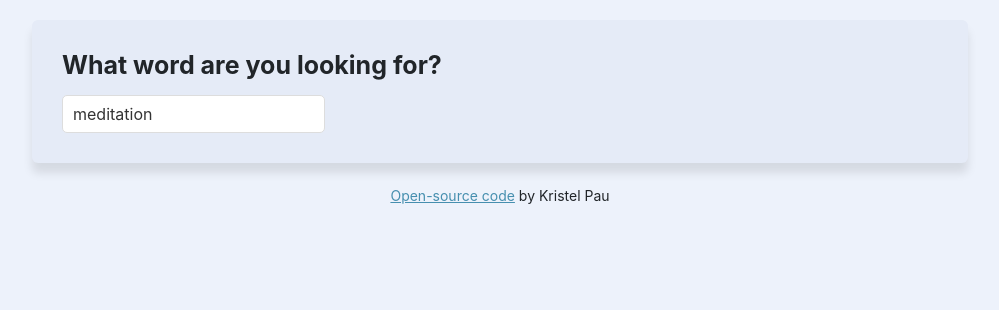
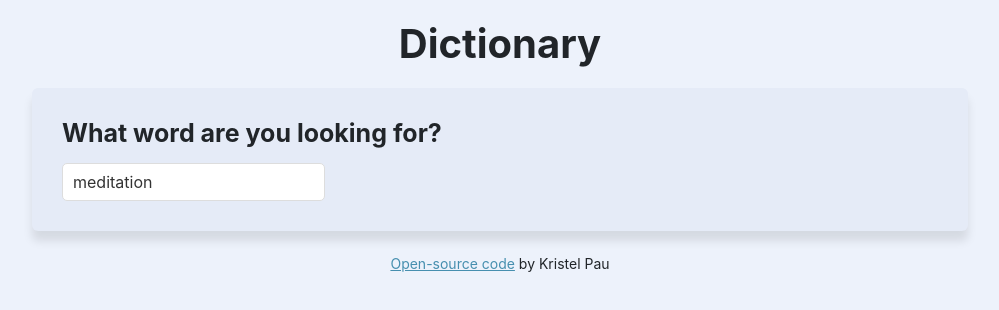
Before and after one commit to kristelpau/dictionary-project, a React (Create React App) app: page / in a window 1280 px wide. Shown: the top 310 px of the page, without its empty margins (140-1139 px from the left). Built offline with nearby package versions, Linux system fonts and the light colour scheme; no server answers.

Commit message:
Added title

```diff
--- a/src/App.css
+++ b/src/App.css
@@ -4,6 +4,12 @@ body {
 
 a {
 	color: #468faf;
+}
+
+.App .title {
+	text-align: center;
+	font-weight: bold;
+	margin: 20px;
 }
 
 .App {
--- a/src/App.js
+++ b/src/App.js
@@ -5,6 +5,11 @@ export default function App() {
   return (
     <div className="App">
       <div className="container">
+        <header>
+          <h1 className="title">
+            Dictionary
+          </h1>
+        </header>
         <main>
           <Dictionary defaultKeyword="meditation" />
         </main>
```
